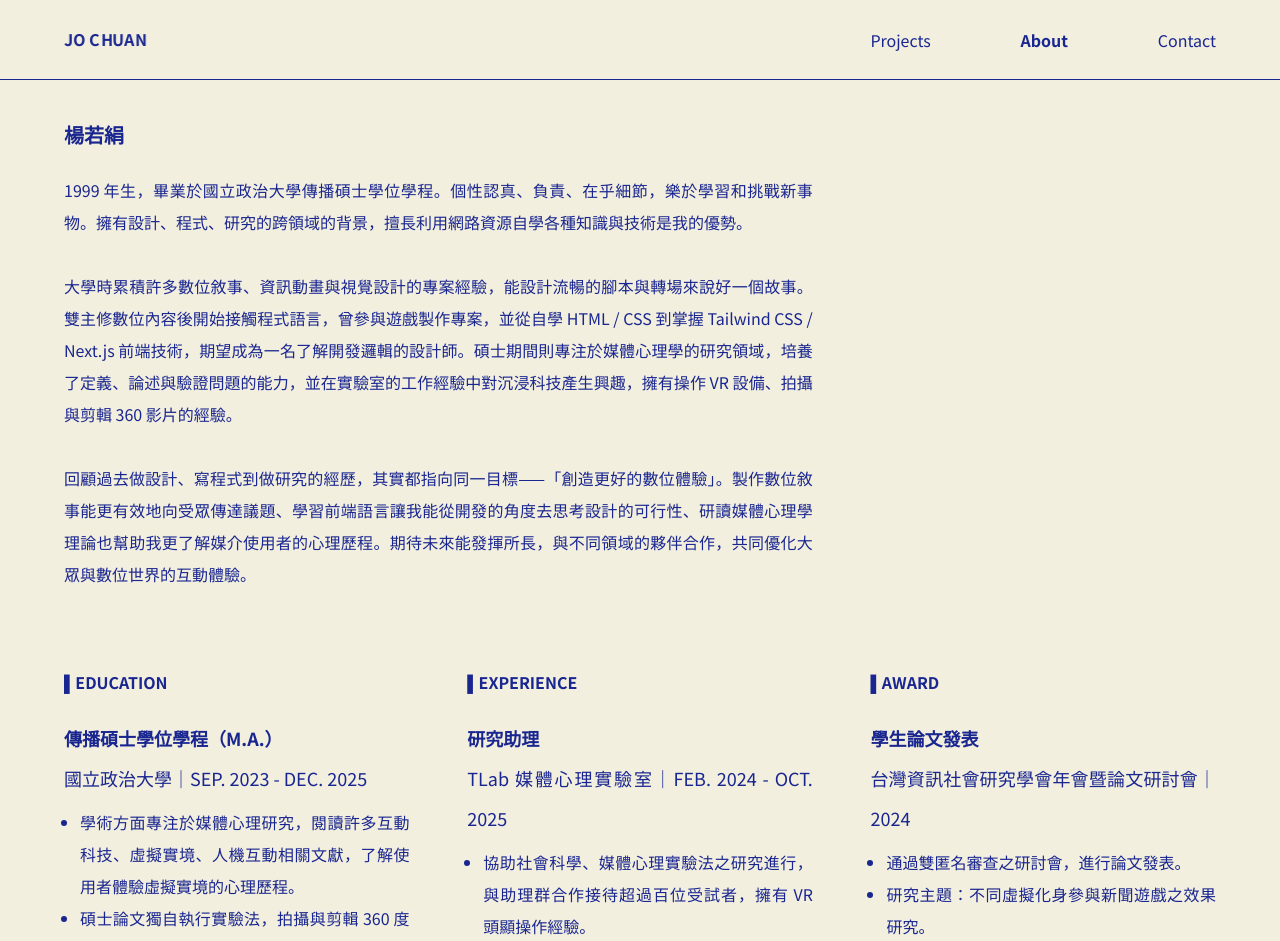
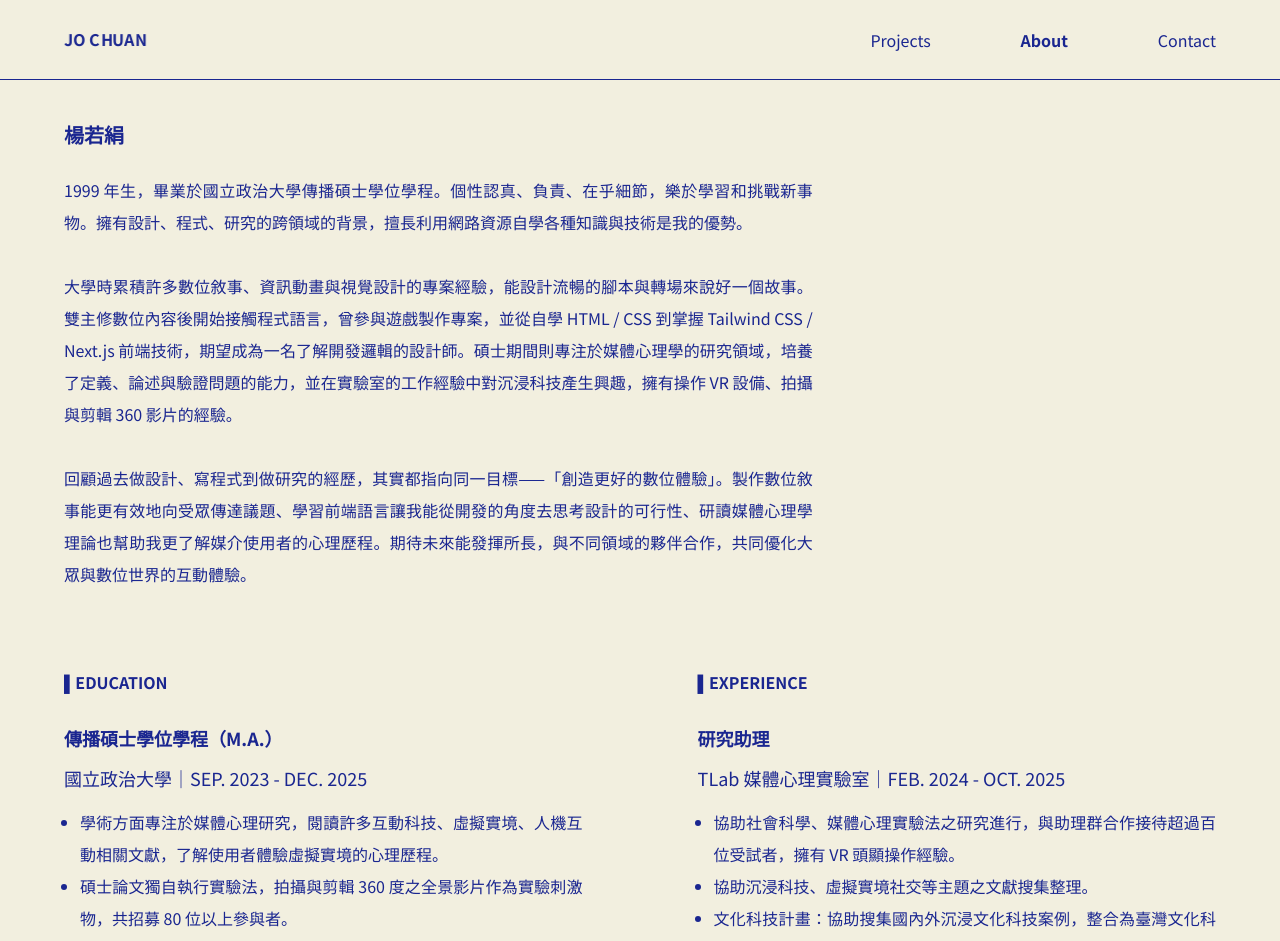
Before and after one commit to jochuany/jo-chuan-portfolio, a Next.js app: page /about in a window 1280 px wide. Shown: the top 941 px of the page. Built offline with nearby package versions, Linux system fonts and the light colour scheme.

Commit message:
remove about/award
20251230

```diff
--- a/src/app/about/page.js
+++ b/src/app/about/page.js
@@ -1,7 +1,6 @@
 import Image from "next/image";
 import { EduItem } from "@/components/EduItem";
 import { ExpItem } from "@/components/ExpItem";
-import { AwdItem } from "@/components/AwdItem";
 
 const edu = [
   {
@@ -92,7 +91,7 @@ export default function About() {
           <div className="flex flex-col md:flex-row md:justify-between">
 
             {/* edu */}
-            <div className="mb-10 w-full md:w-[30%] pb-4 border-b border-brand-text md:border-0">
+            <div className="mb-10 w-full md:w-[45%] pb-4 border-b border-brand-text md:border-0">
               <div className="font-bold text-[16px] mb-6">
                 ▌EDUCATION
               </div>
@@ -111,7 +110,7 @@ export default function About() {
 
 
             {/* exp */}
-            <div className="mb-10 w-full md:w-[30%] pb-4 border-b border-brand-text md:border-0">
+            <div className="mb-10 w-full md:w-[45%] pb-4">
               <div className="font-bold text-[16px] mb-6">
                 ▌EXPERIENCE
               </div>
@@ -127,24 +126,6 @@ export default function About() {
 
             </div>
 
-
-            {/* awd */}
-            <div className="mb-10 w-full md:w-[30%] pb-4 md:border-0">
-              <div className="font-bold text-[16px] mb-6">
-                ▌AWARD
-              </div>
-
-              {awd.map((item, index) => (
-                <AwdItem
-                  key={index}
-                  title={item.title}
-                  award={item.award}
-                  description={item.description}
-                />
-              ))}
-
-            </div>
-
           </div>
 
 
--- a/src/components/AwdItem.js
+++ /dev/null
@@ -1,17 +0,0 @@
-export const AwdItem = ({ title, award, description }) => {
-    return (
-        <div className="mb-6">
-            <div className="w-full font-bold text-[18px] leading-10 text-justify">
-                {title}
-            </div>
-            <div className="w-full font-normal text-[18px] leading-10 text-justify">
-                {award}
-            </div>
-            <ul className="w-full font-normal text-[16px] leading-8 text-justify list-disc pl-4 mt-2">
-                {description.map((item, index) => (
-                    <li key={index}>{item}</li>
-                ))}
-            </ul>
-        </div>
-    );
-};
```
